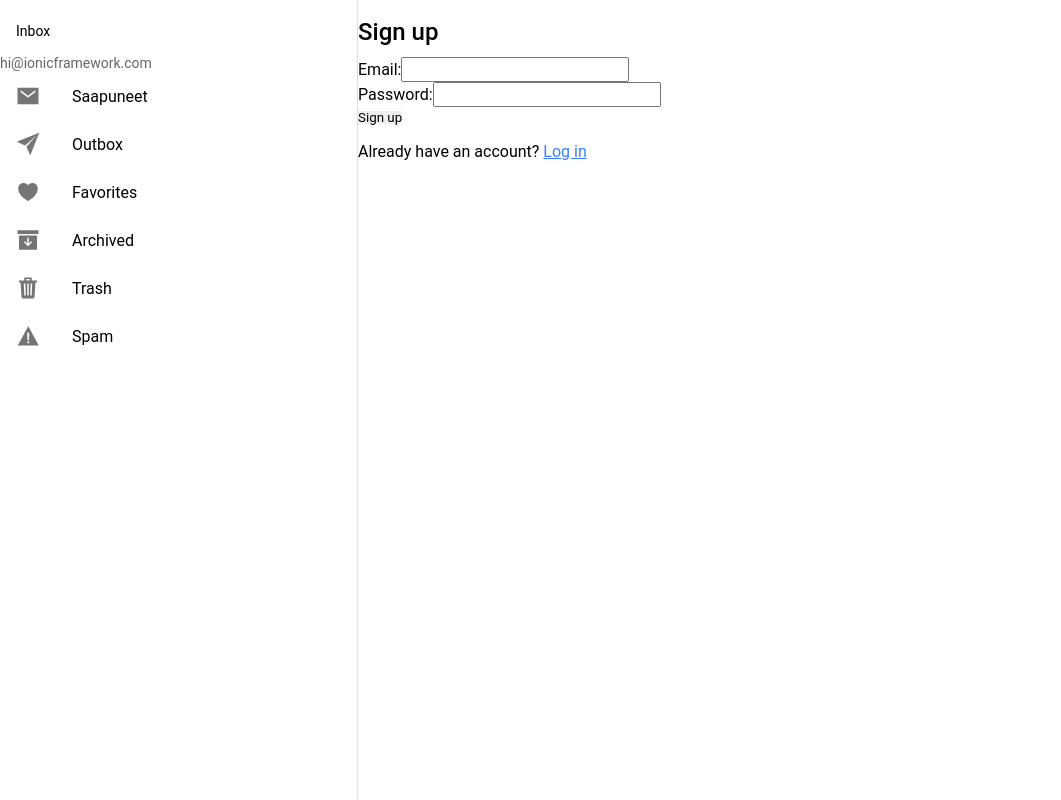
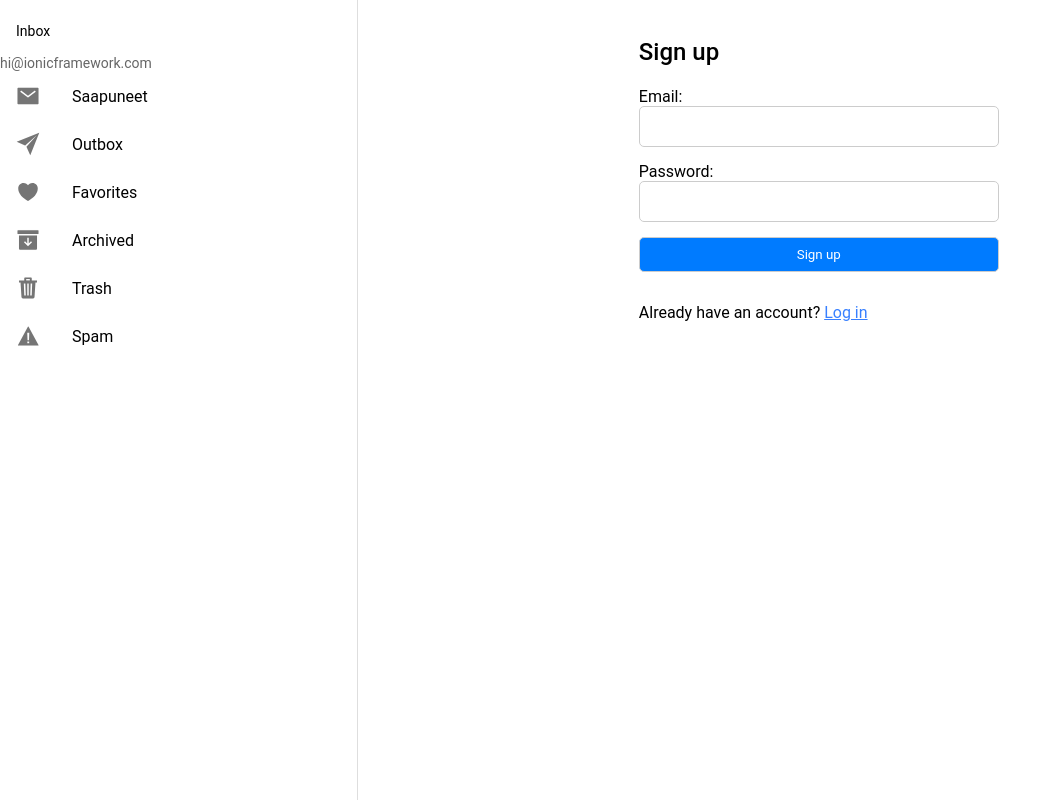
Before and after one commit to Nikopetaja/NewsApp, a React (Vite) app: page /signup in a window 1280 px wide. Shown: the whole page, without its empty margins (0-1061 px from the left). Built offline with nearby package versions, Linux system fonts and the light colour scheme.

Commit message:
CSS for login and sign up pages

```diff
--- /dev/null
+++ b/src/pages/Login-Signup.css
@@ -0,0 +1,60 @@
+/* styles.css */
+
+.login-container,
+.signup-container {
+  max-width: 400px;
+  margin: auto;
+  padding: 20px;
+}
+
+.login-container h2,
+.signup-container h2 {
+  margin-bottom: 20px;
+}
+
+.login-container form,
+.signup-container form {
+  display: flex;
+  flex-direction: column;
+}
+
+.login-container input,
+.signup-container input,
+.login-container button,
+.signup-container button {
+  width: 100%;
+  margin-bottom: 15px;
+  padding: 10px;
+  border-radius: 5px;
+  border: 1px solid #ccc;
+  box-sizing: border-box;
+}
+
+.login-container button,
+.signup-container button {
+  background-color: #007bff;
+  color: #fff;
+  cursor: pointer;
+}
+
+.login-container button:hover,
+.signup-container button:hover {
+  background-color: #0056b3;
+}
+
+.login-container .signup-link,
+.signup-container .login-link {
+  text-align: center;
+  margin-top: 15px;
+}
+
+.login-container .signup-link a,
+.signup-container .login-link a {
+  color: #007bff;
+  text-decoration: none;
+}
+
+.login-container .signup-link a:hover,
+.signup-container .login-link a:hover {
+  text-decoration: underline;
+}
--- a/src/pages/Login.tsx
+++ b/src/pages/Login.tsx
@@ -3,6 +3,7 @@ import React, { useState } from 'react';
 import { Link, useHistory } from 'react-router-dom';
 import { getAuth, signInWithEmailAndPassword } from 'firebase/auth';
 import app from '../components/firebase';
+import './Login-Signup.css';
 
 const Login = () => {
   const [email, setEmail] = useState('');
@@ -22,7 +23,7 @@ const Login = () => {
   };
 
   return (
-    <div>
+    <div className="login-container">
       <h2>Log in</h2>
       <form onSubmit={handleLogin}>
         <div>
--- a/src/pages/Signup.tsx
+++ b/src/pages/Signup.tsx
@@ -3,6 +3,7 @@ import React, { useState } from 'react';
 import { Link, useHistory } from 'react-router-dom';
 import { getAuth, createUserWithEmailAndPassword } from 'firebase/auth';
 import app from '../components/firebase';
+import './Login-Signup.css'
 
 const Signup = () => {
   const [email, setEmail] = useState('');
@@ -22,7 +23,7 @@ const Signup = () => {
   };
 
   return (
-    <div>
+    <div className="signup-container">
       <h2>Sign up</h2>
       <form onSubmit={handleSignup}>
         <div>
```
